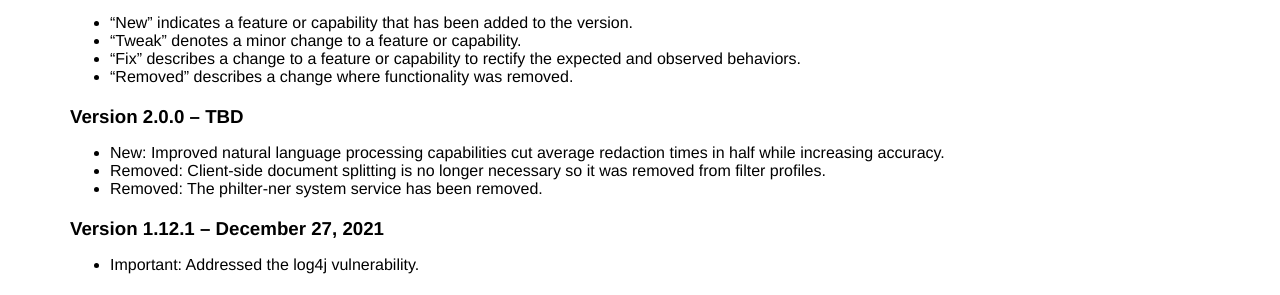
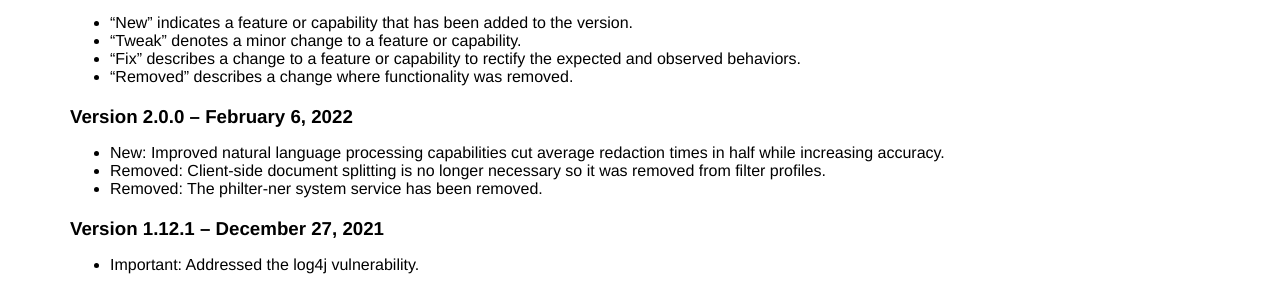
Before and after one commit to mtnfog/mtnfog-website, a Jekyll site: the page built from philter/release-notes.html, in a window 1280 px wide and 900 px high, scrolled down 350 px. Shown: the part 154-449 px from the top of the window. Built offline with Jekyll 4.4.1, drawn with Linux system fonts in a browser that asks for light colours; nearby versions of some CDN libraries; a script that is not in the unit is left out.

Commit message:
Setting philter 2 release date.

```diff
--- a/philter/release-notes.html
+++ b/philter/release-notes.html
@@ -16,7 +16,7 @@ layout: page
 			<li>“Removed” describes a change where functionality was removed.
 		</ul>
 
-		<h3>Version 2.0.0 – TBD</h3>
+		<h3>Version 2.0.0 – February 6, 2022</h3>
 
 		<ul>
 			<li>New: Improved natural language processing capabilities cut average redaction times in half while increasing accuracy.
```
